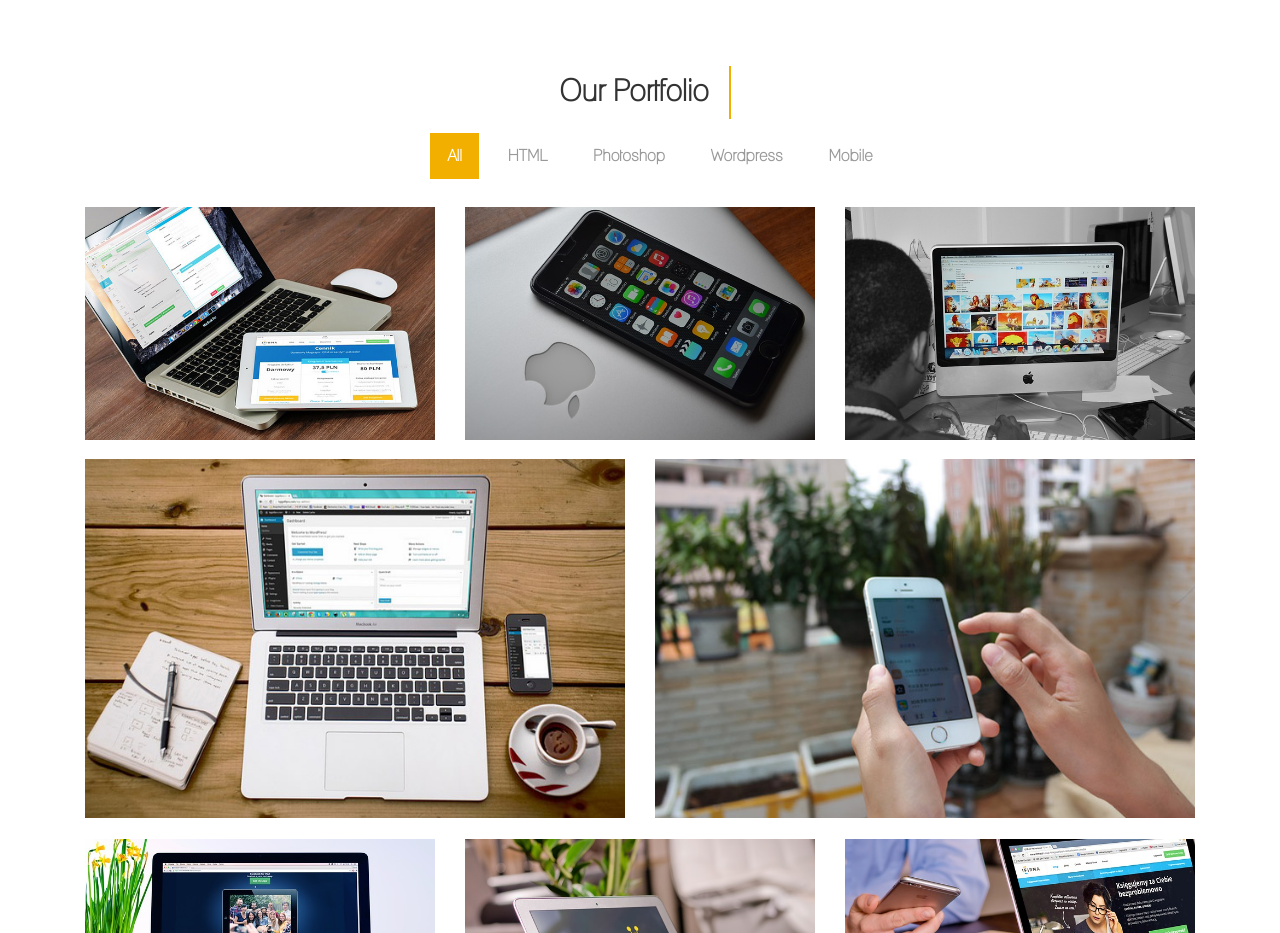
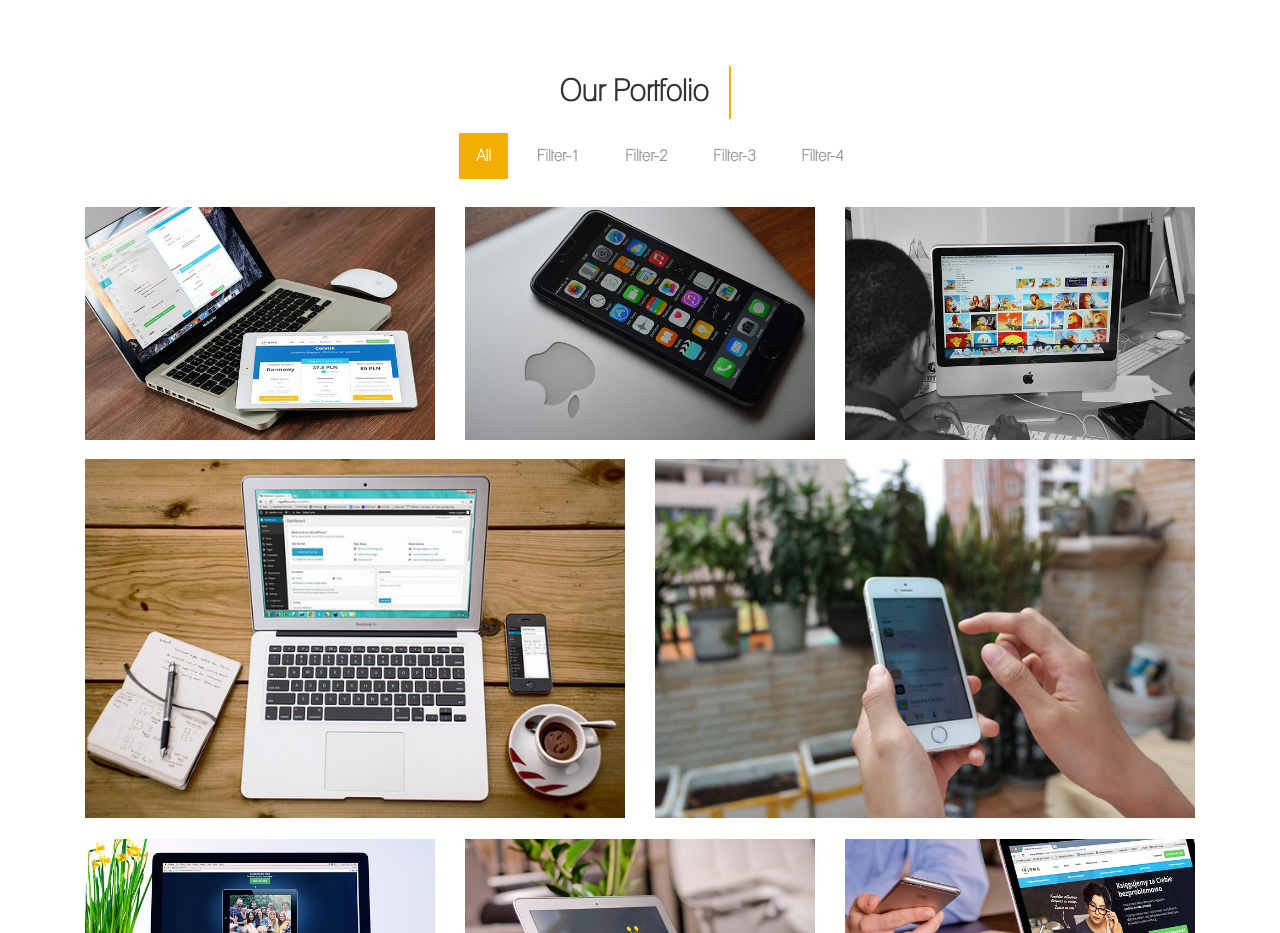
Before and after one commit to Augiedog/Language_Tutor, a plain HTML site: page index.html in a window 1280 px wide. Shown: the part 2800-3733 px from the top of the page. Drawn offline with Linux system fonts and the light colour scheme.

Commit message:
finale edit

```diff
--- a/index.html
+++ b/index.html
@@ -196,10 +196,10 @@ http://www.tooplate.com/view/2080-minimax
 					<div class="iso-section">
 						<ul class="filter-wrapper clearfix">
 							<li><a href="#" data-filter="*" class="selected opc-main-bg">All</a></li>
-							<li><a href="#" class="opc-main-bg" data-filter=".html">HTML</a></li>
-							<li><a href="#" class="opc-main-bg" data-filter=".photoshop">Photoshop</a></li>
-							<li><a href="#" class="opc-main-bg" data-filter=".wordpress">Wordpress</a></li>
-							<li><a href="#" class="opc-main-bg" data-filter=".mobile">Mobile</a></li>
+							<li><a href="#" class="opc-main-bg" data-filter=".html">Filter-1</a></li>
+							<li><a href="#" class="opc-main-bg" data-filter=".photoshop">Filter-2</a></li>
+							<li><a href="#" class="opc-main-bg" data-filter=".wordpress">Filter-3</a></li>
+							<li><a href="#" class="opc-main-bg" data-filter=".mobile">Filter-4</a></li>
 						</ul>
 						<div class="iso-box-section">
 							<div class="iso-box-wrapper col4-iso-box">
```
Also changed, not shown: ABOUT THIS TEMPLATE.txt (deleted), 1 other file.
